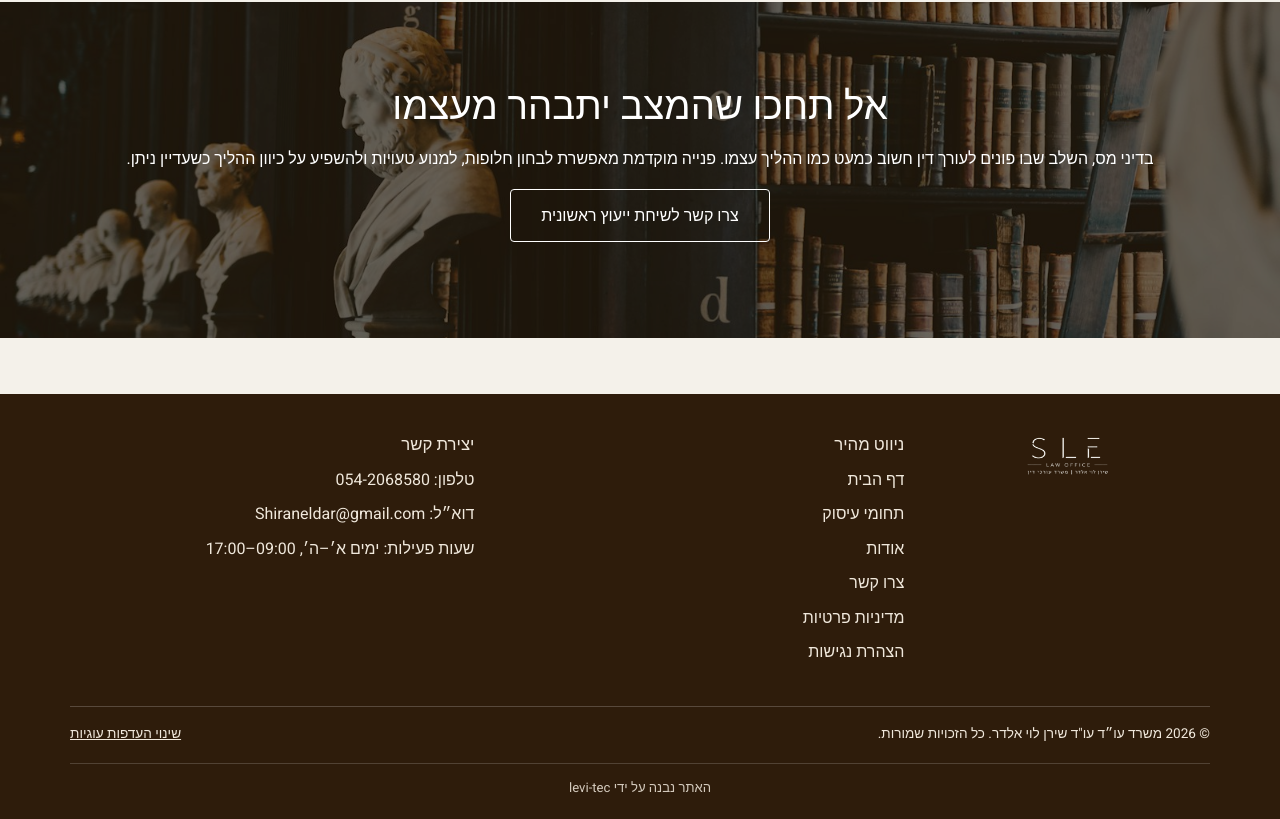
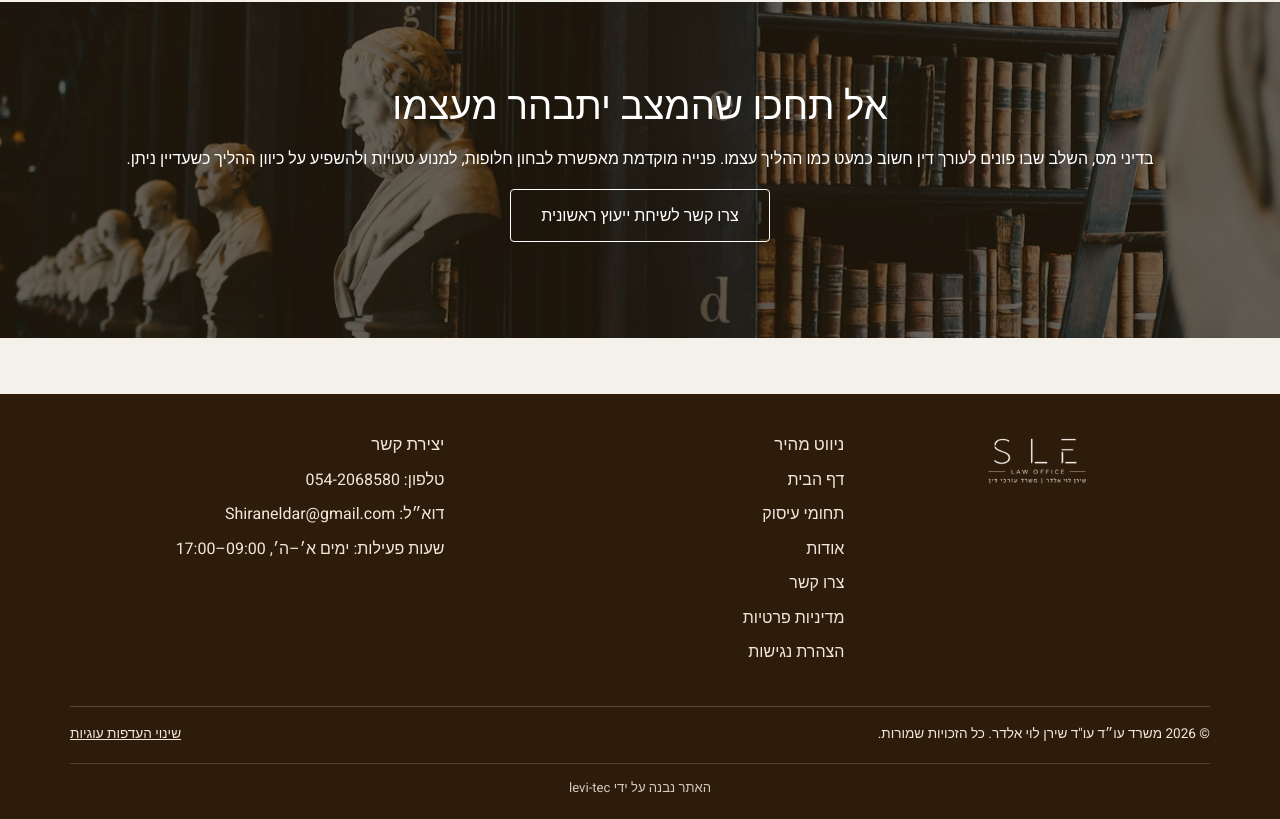
Before and after one commit to meni1221/sle-law-site, a React (Vite) app: page / in a window 1280 px wide. Shown: the part 2999-3818 px from the top of the page. Built offline with nearby package versions, Linux system fonts and the light colour scheme; no server answers.

Commit message:
feat: enlarge footer logo again

```diff
--- a/src/components/SiteFooter.tsx
+++ b/src/components/SiteFooter.tsx
@@ -14,8 +14,8 @@ export default function SiteFooter() {
           <img
             src="/logo-sle-footer.png"
             alt="SLE Law Office — שירן לוי אלדר"
-            width={280}
-            height={46}
+            width={340}
+            height={55}
             loading="lazy"
             className="footer-logo"
           />
--- a/src/index.css
+++ b/src/index.css
@@ -594,7 +594,8 @@ textarea:focus-visible {
   padding-block: 2.5rem;
 }
 .footer-logo {
-  width: 280px;
+  width: 340px;
+  max-width: 100%;
   height: auto;
 }
 .footer-heading {
```
